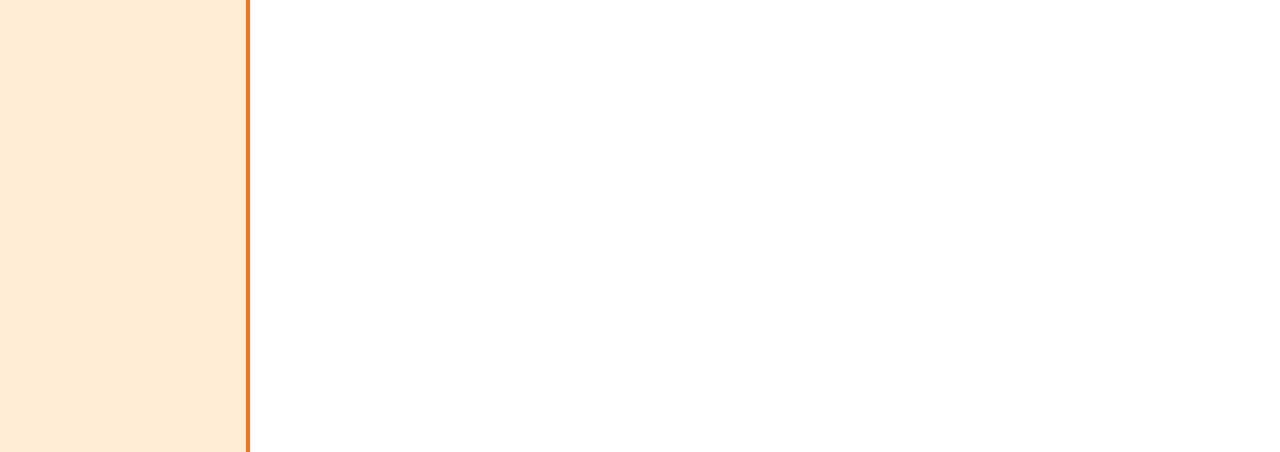
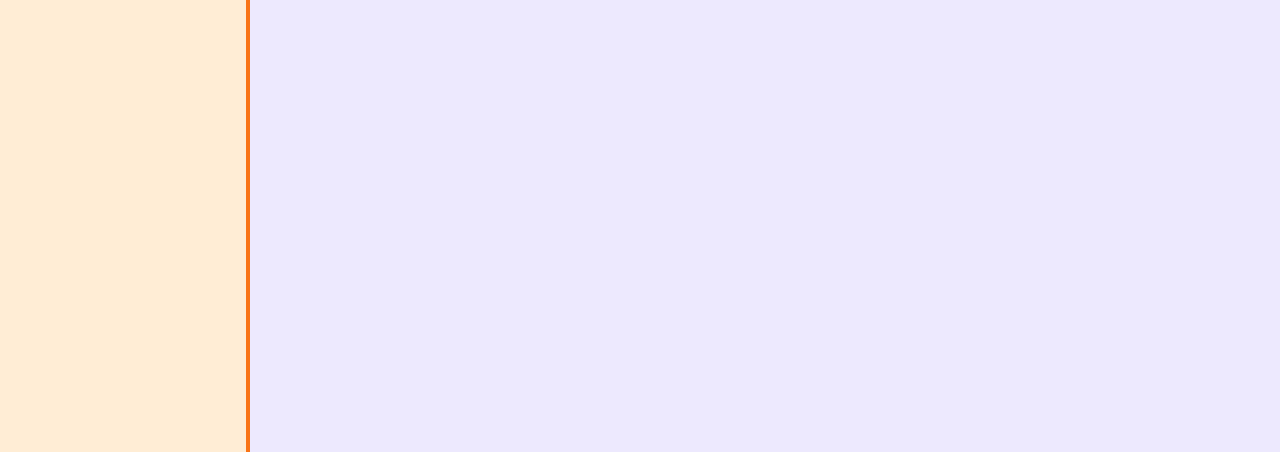
Before and after one commit to 0BooM/todo-list, a website built with webpack: page src/index.html in a window 1280 px wide. Shown: the part 432-884 px from the top of the page. Built offline with nearby package versions, Linux system fonts and the light colour scheme.

Commit message:
Change the overlay to grid

```diff
--- a/src/index.html
+++ b/src/index.html
@@ -43,5 +43,9 @@
         <h3>Add project</h3>
       </div>
     </nav>
+    <main class="project-content">
+      Lorem ipsum dolor sit amet consectetur adipisicing elit. Saepe, quis
+      minima delectus in consequuntur mollitia?
+    </main>
   </body>
 </html>
--- a/src/style.css
+++ b/src/style.css
@@ -8,7 +8,19 @@ html {
   font-size: 62.5%;
 }
 
+body {
+  overflow-y: hidden;
+  display: grid;
+  width: 100vw;
+  height: 100vh;
+  grid-template-areas:
+    "logo logo"
+    "nav content";
+  grid-template-columns: max(250px, 18%) 1fr;
+}
+
 header {
+  grid-area: logo;
   padding: 1.5rem 0;
   display: flex;
   align-items: center;
@@ -41,11 +53,11 @@ header .do-logo,
 }
 
 nav {
+  grid-area: nav;
   padding: 1.5rem 3rem;
   font-size: 1.6rem;
   display: flex;
   flex-direction: column;
-  width: max(250px, 18%);
   height: 100vh;
   border-right: 4px solid #f97316;
   background-color: #ffedd5;
@@ -102,3 +114,8 @@ nav hr {
   height: 2px;
   border: 1px solid #f97316;
 }
+
+main {
+  background-color: #ede9fe;
+  grid-area: content;
+}
```
